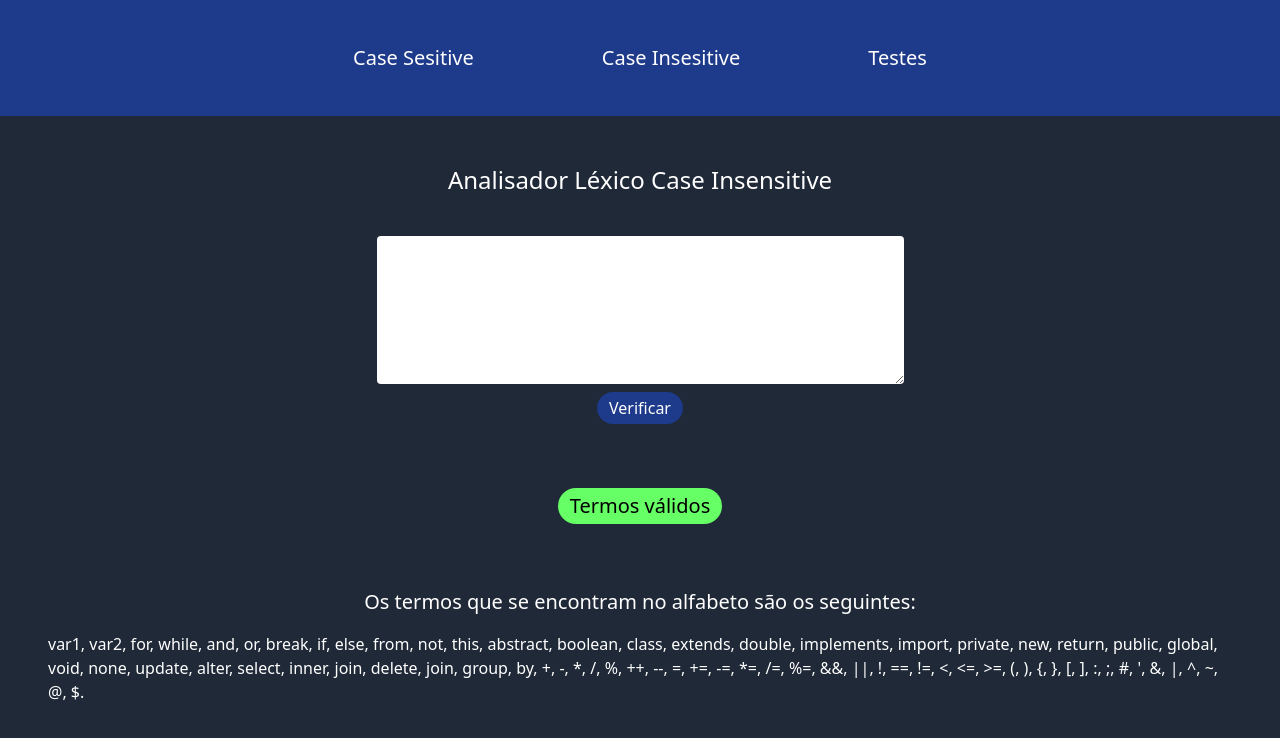
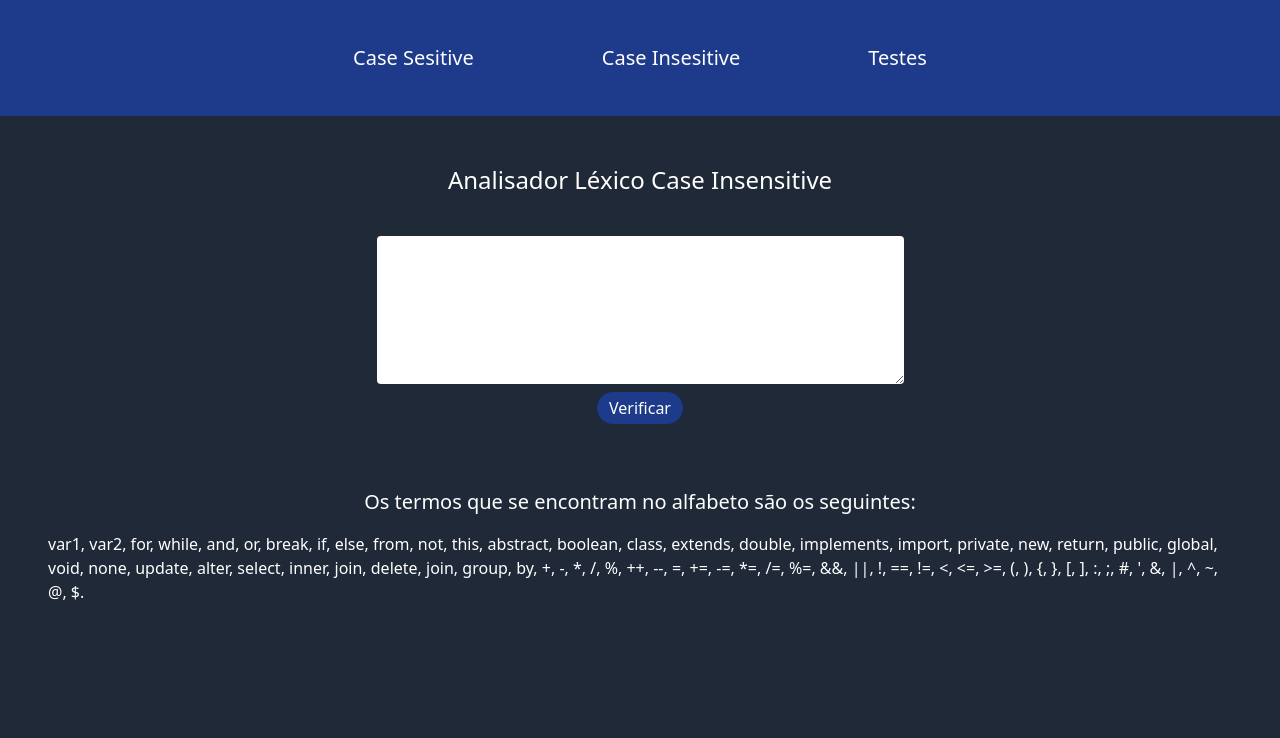
Before and after one commit to VLira96/Analisador-Lexico, a React (Create React App) app: page /caseinsensitive in a window 1280 px wide. Shown: the top 738 px of the page. Built offline with nearby package versions, Linux system fonts and the light colour scheme.

Commit message:
verificação apenas ao verificar

```diff
--- a/src/components/basePage.tsx
+++ b/src/components/basePage.tsx
@@ -15,7 +15,7 @@ const BasePage = (props: IBasePage) => {
                     <Formulario setTexto={setTexto} texto={texto} />
                 </div>
             </div>
-            <p className={`rounded-full px-3 py-1 text-xl text-black ${respostaDaVerificacao === 'Termos válidos' ? 'bg-correto' : 'bg-incorreto'}`}>{respostaDaVerificacao}</p>
+            {texto === '' ? '' : <p className={`rounded-full px-3 py-1 text-xl text-black ${respostaDaVerificacao === 'Termos válidos' ? 'bg-correto' : 'bg-incorreto'}`}>{respostaDaVerificacao}</p>}
             <section className="flex flex-col items-center gap-4">
                 <h2 className="text-xl">Os termos que se encontram no alfabeto são os seguintes:</h2>
                 <p>{props.listaParagrafo}</p>
```
